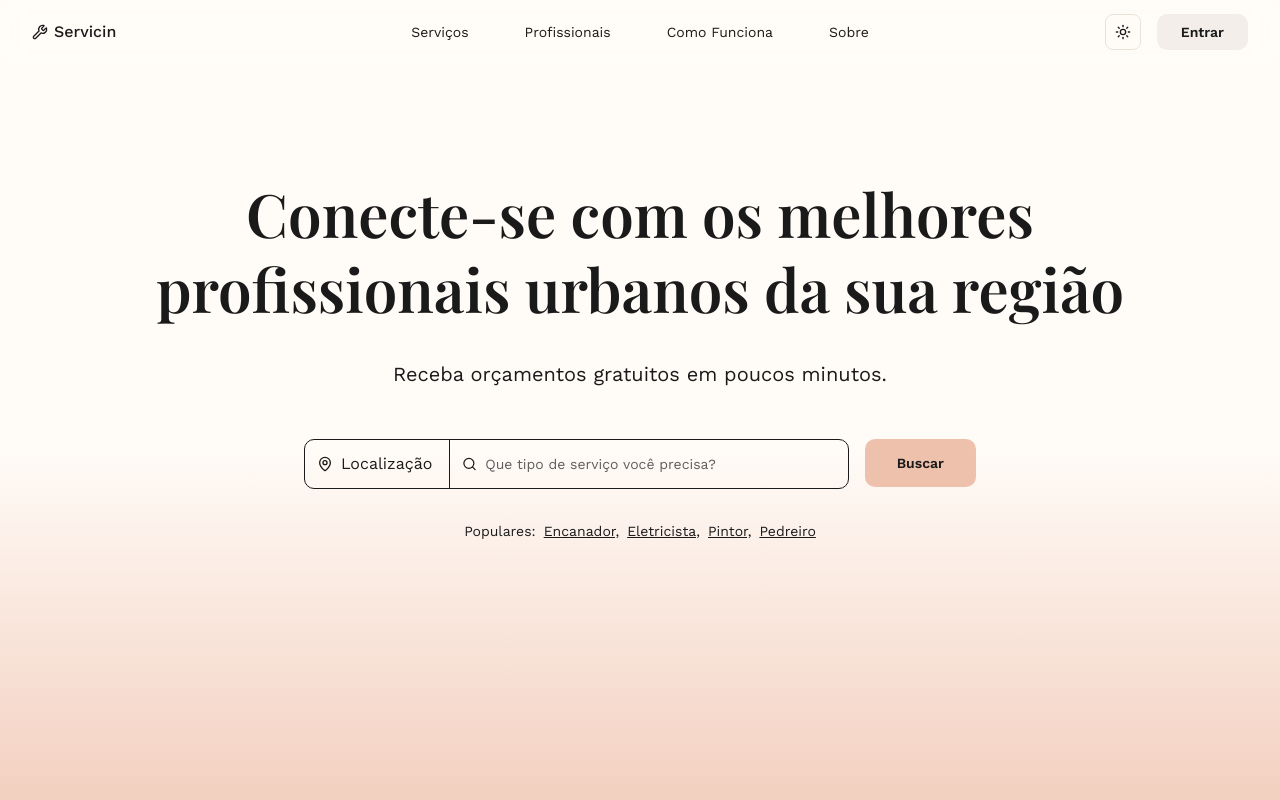
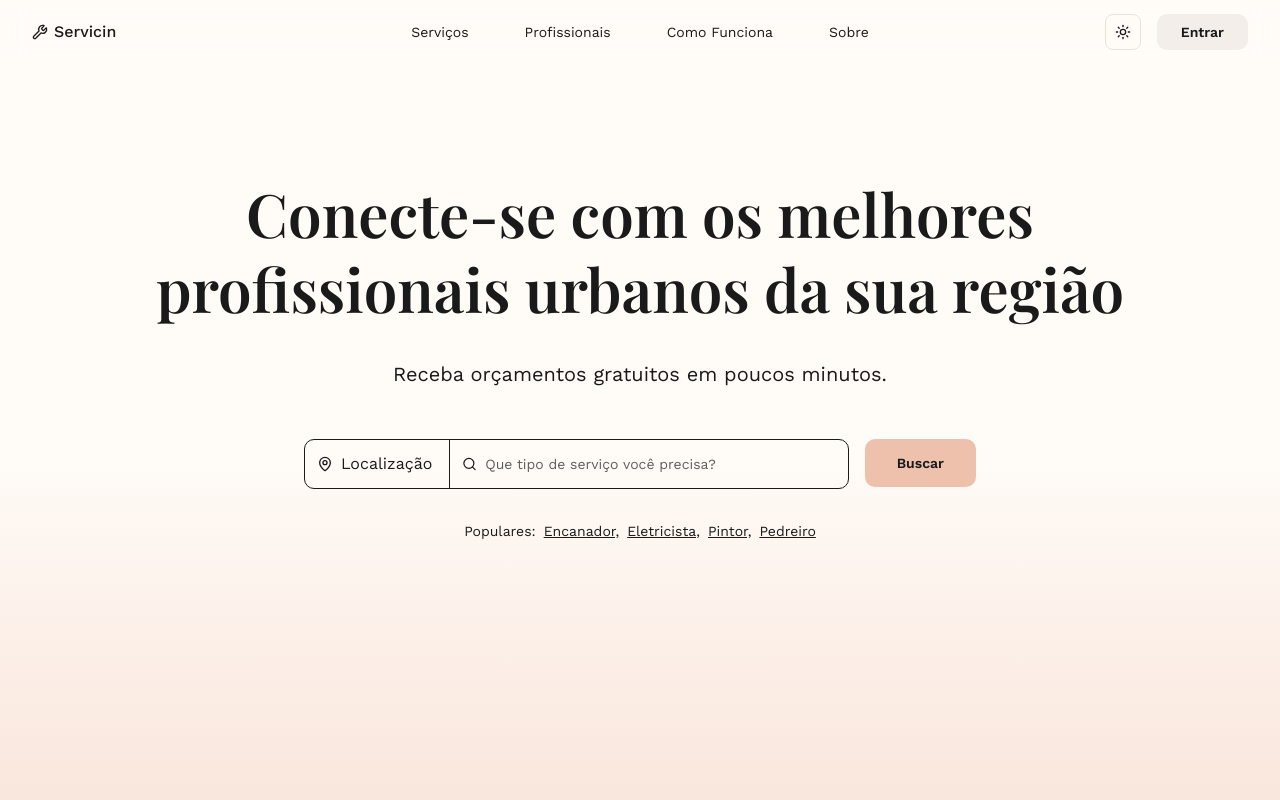
Before and after one commit to diozenio/servicin_frontend, a Next.js app: page / in a window 1280 px wide. Shown: the top 800 px of the page. Built offline with nearby package versions, Linux system fonts and the light colour scheme; a web font is replaced by a local one.

Commit message:
style(page): adjust background gradient opacity for improved visual consistency

```diff
--- a/src/app/(app)/page.tsx
+++ b/src/app/(app)/page.tsx
@@ -34,7 +34,7 @@ export default function Home() {
   return (
     <main className="min-h-screen">
       {/* Hero Section */}
-      <div className="flex items-start justify-center h-[95vh] px-4 pt-28  bg-gradient-to-b from-background via-background to-primary/80 dark:to-card">
+      <div className="flex items-start justify-center h-[95vh] px-4 pt-28  bg-gradient-to-b from-background via-background to-primary/40 dark:to-card">
         <div className="max-w-5xl mx-auto text-center">
           {/* Headline */}
           <h1 className="text-5xl md:text-6xl font-serif font-semibold mb-8 leading-tight">
```
